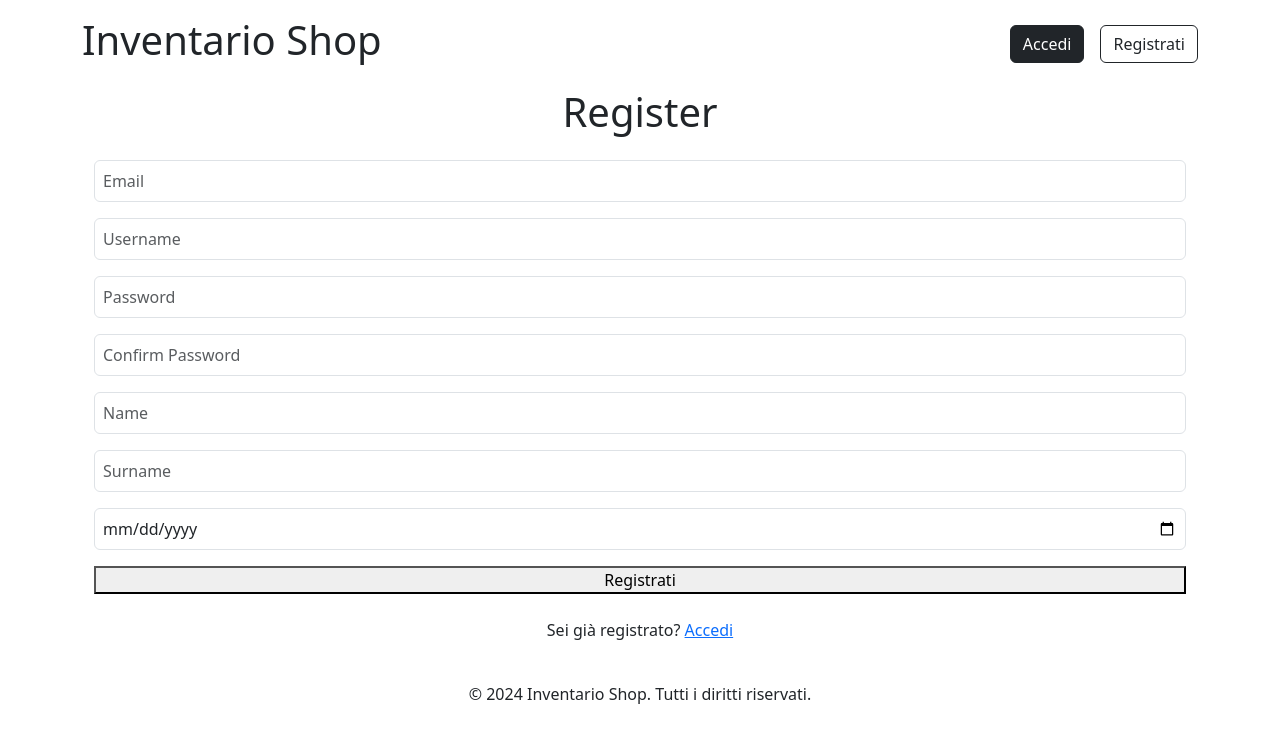
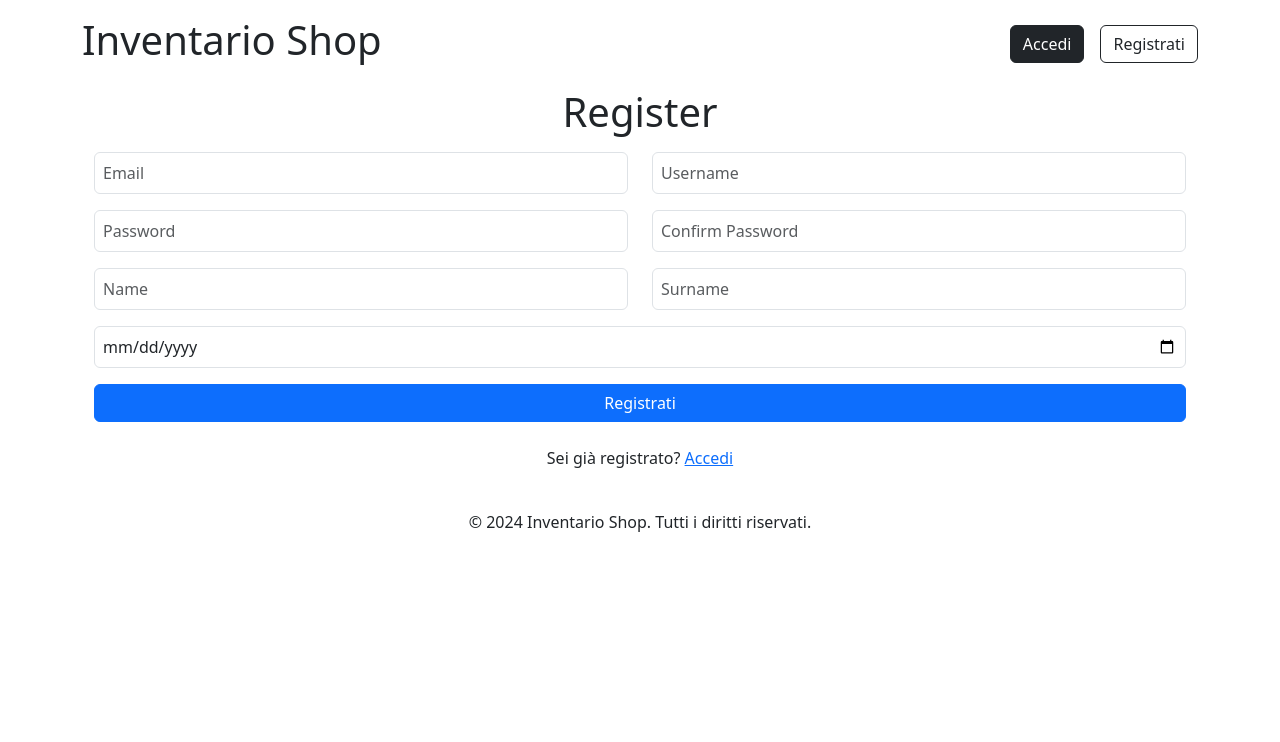
Before and after one commit to lorenzo-de-giorgi/ruby-next-products, a Next.js app: page /register in a window 1280 px wide. Shown: the top 742 px of the page. Built offline with nearby package versions, Linux system fonts and the light colour scheme; no server answers.

Commit message:
modified the style of the input and the page

```diff
--- a/app/globals.css
+++ b/app/globals.css
@@ -40,3 +40,9 @@ a {
     color-scheme: dark;
   }
 }
+
+.input-style{
+  width: 350px;
+  margin: 0 auto;
+  display: block;
+}
--- a/app/register/page.js
+++ b/app/register/page.js
@@ -79,16 +79,43 @@ export default function RegisterPage() {
     }
     return(
         <div className="container">
-            <h1 className="text-center">Register</h1>
+            <h1 className="text-center mb-3">Register</h1>
             <form className="d-flex flex-column" onSubmit={handleRegister}>
-                <input value={email} onChange={(e) => setEmail(e.target.value)} type="email" placeholder="Email" required className="form-control p-2 mb-3 mt-3"></input>
-                <input value={username} onChange={(e) => setUsername(e.target.value)}  type="text" placeholder="Username" required className="form-control p-2 mb-3" minLength={2}></input>
-                <input value={password} onChange={(e) => setPassword(e.target.value)} type="password" placeholder="Password" required className="form-control p-2 mb-3" minLength={8}></input>
-                <input value={confirmPassword} onChange={(e) => setConfirmPassword(e.target.value)} type="password" placeholder="Confirm Password" required className="form-control p-2 mb-3" minLength={8}></input>
-                <input value={name} onChange={(e) => setName(e.target.value)} type="text" placeholder="Name" required className="form-control p-2 mb-3" minLength={3}></input>
-                <input value={surname} onChange={(e) => setSurname(e.target.value)} type="text" placeholder="Surname" required className="form-control p-2 mb-3" minLength={3}></input>
-                <input value={date_of_birth} onChange={(e) => setBirthday(e.target.value)} type="date" placeholder="Date Of Birth" required className="form-control p-2 mb-3" max={today}></input>
-                <button type="submit">Registrati</button>
+
+                <div className="row mb-3">
+                    <div className="col">
+                        <input value={email} onChange={(e) => setEmail(e.target.value)} type="email" placeholder="Email" required className="form-control p-2"/>
+                    </div>
+                    <div className="col">
+                        <input value={username} onChange={(e) => setUsername(e.target.value)} type="text" placeholder="Username" required className="form-control p-2" minLength={2}/>
+                    </div>
+                </div>
+
+                <div className="row mb-3">
+                    <div className="col">
+                        <input value={password} onChange={(e) => setPassword(e.target.value)} type="password" placeholder="Password" required className="form-control p-2" minLength={8}/>
+                    </div>
+                    <div className="col">
+                        <input value={confirmPassword} onChange={(e) => setConfirmPassword(e.target.value)} type="password" placeholder="Confirm Password" required className="form-control p-2" minLength={8}/>
+                    </div>
+                </div>
+
+                <div className="row mb-3">
+                    <div className="col">
+                        <input value={name} onChange={(e) => setName(e.target.value)} type="text" placeholder="Name" required className="form-control p-2" minLength={3}/>
+                    </div>
+                    <div className="col">
+                        <input value={surname} onChange={(e) => setSurname(e.target.value)} type="text" placeholder="Surname" required className="form-control p-2" minLength={3}/>
+                    </div>
+                </div>
+
+                <div className="row mb-3">
+                    <div className="col">
+                        <input value={date_of_birth} onChange={(e) => setBirthday(e.target.value)} type="date" placeholder="Date Of Birth" required className="form-control p-2" max={today}/>
+                    </div>
+                </div>
+
+                <button type="submit" className="btn btn-primary">Registrati</button>
             </form>
             <p className="text-center mt-4">Sei già registrato? <Link href="/login">Accedi</Link></p>
         </div>
```
Also changed, not shown: app/login/page.js (+4 -3 lines), app/reset_password/page.js (+7 -13 lines), app/update_password/page.js (+7 -13 lines).
